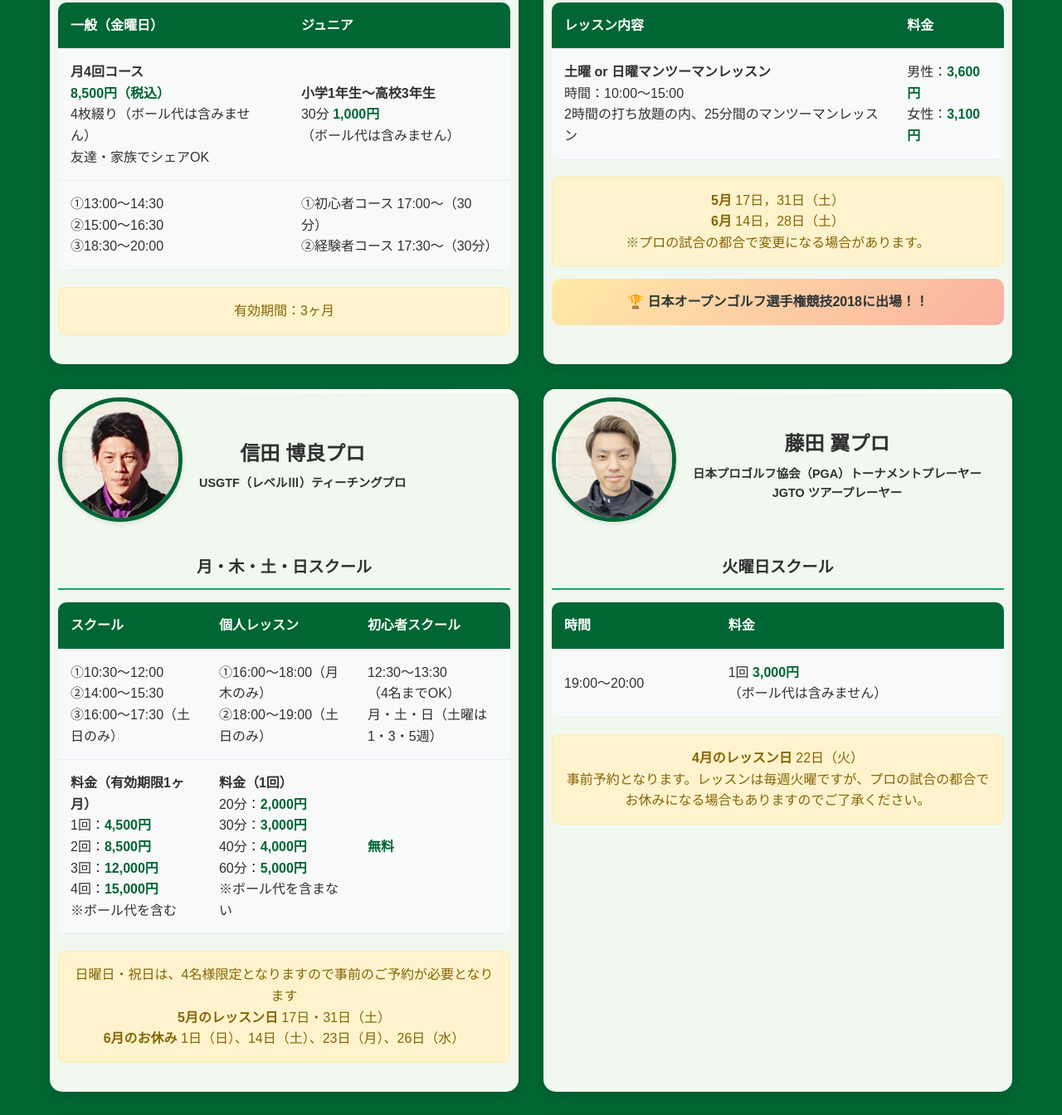
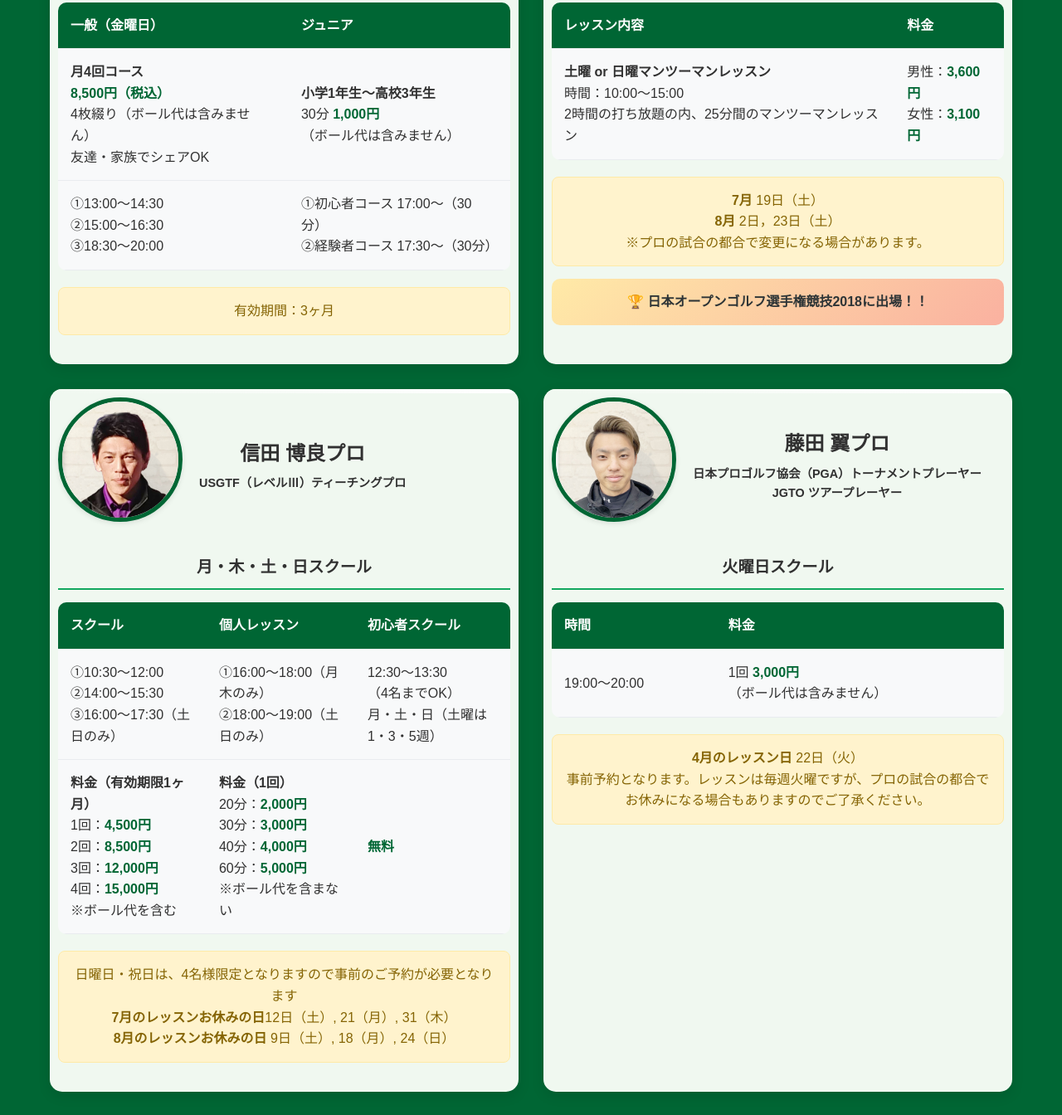
Before and after one commit to yukyco/greenpia-golf, a plain HTML site: page golf-coach.html in a window 1280 px wide. Shown: the part 677-2021 px from the top of the page at 83% size. Drawn offline with Linux system fonts and the light colour scheme; a web font is replaced by a local one.

Commit message:
Add files via upload

```diff
--- a/golf-coach.html
+++ b/golf-coach.html
@@ -153,8 +153,8 @@
                         </tbody>
                     </table>
                     <div class="notes">
-                        <strong>5月</strong> 17日，31日（土）<br>
-                        <strong>6月</strong> 14日，28日（土）<br>
+                        <strong>7月</strong> 19日（土）<br>
+                        <strong>8月</strong> 2日，23日（土）<br>
                         ※プロの試合の都合で変更になる場合があります。
                     </div>
                     <div class="achievement">
@@ -225,8 +225,8 @@
                     </table>
                     <div class="notes">
                         日曜日・祝日は、4名様限定となりますので事前のご予約が必要となります<br>
-                        <strong>5月のレッスン日</strong> 17日・31日（土）<br>
-                        <strong>6月のお休み</strong> 1日（日）、14日（土）、23日（月）、26日（水）
+                        <strong>7月のレッスンお休みの日</strong>12日（土）, 21（月）, 31（木）<br>
+                        <strong>8月のレッスンお休みの日</strong> 9日（土）, 18（月）, 24（日）
                     </div>
                 </div>
             </div>
```
